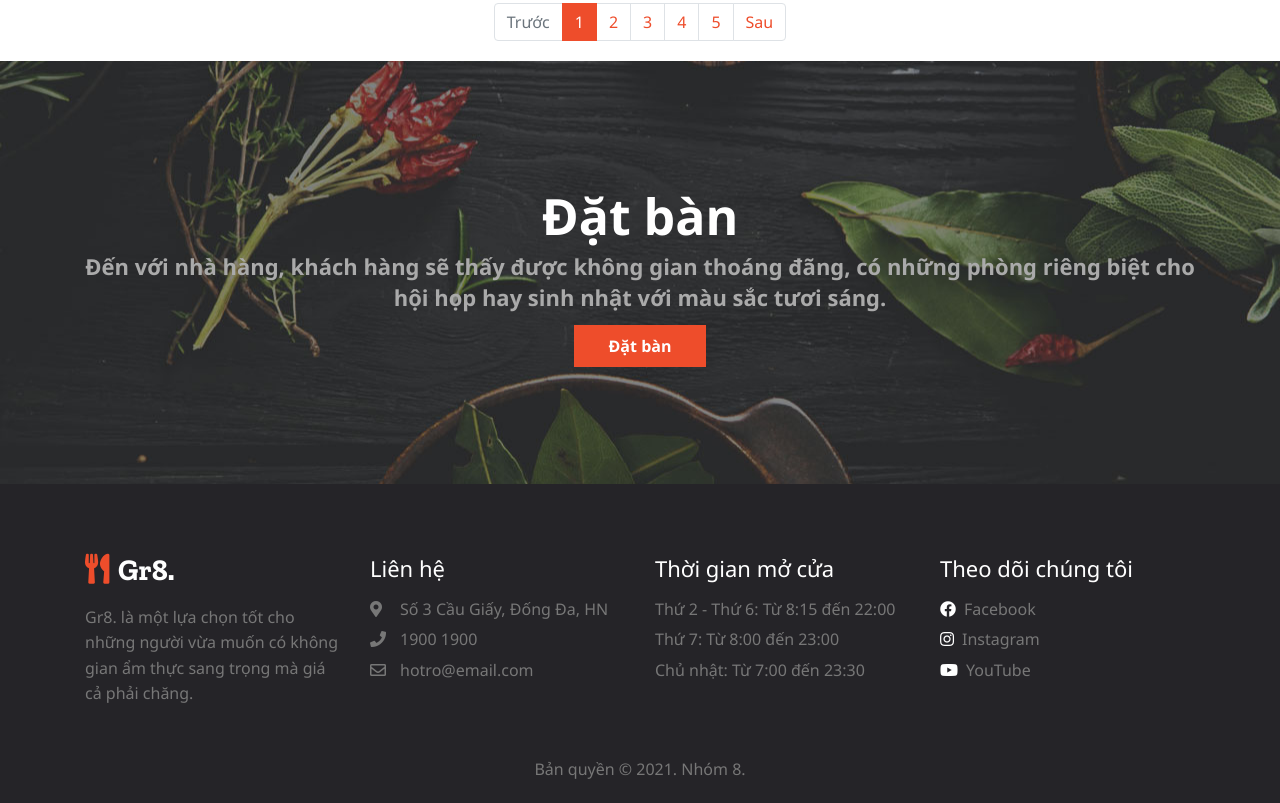
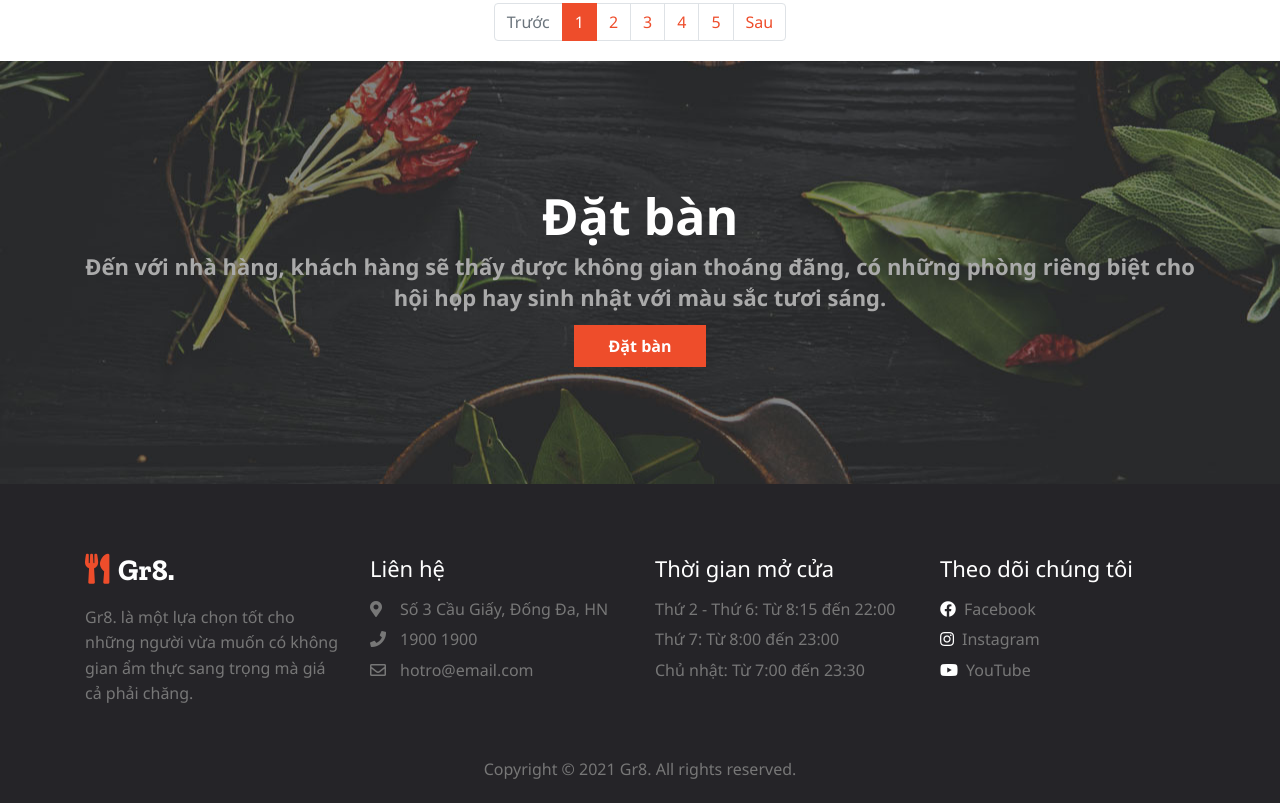
Before and after one commit to hyakky404/Web_Gr8Restaurant, a plain HTML site: page menu.html in a window 1280 px wide. Shown: the part 2633-3436 px from the top of the page. Drawn offline with nearby package versions, Linux system fonts and the light colour scheme.

Commit message:
change down_footer

```diff
--- a/menu.html
+++ b/menu.html
@@ -443,7 +443,7 @@
                 </div>
             </div>
             <div id="down-footer">
-                <p>Bản quyền &copy; 2021. Nhóm 8.</p>
+                <p>Copyright &copy; 2021 Gr8. All rights reserved.</p>
             </div>
         </div>
     </footer>
```
